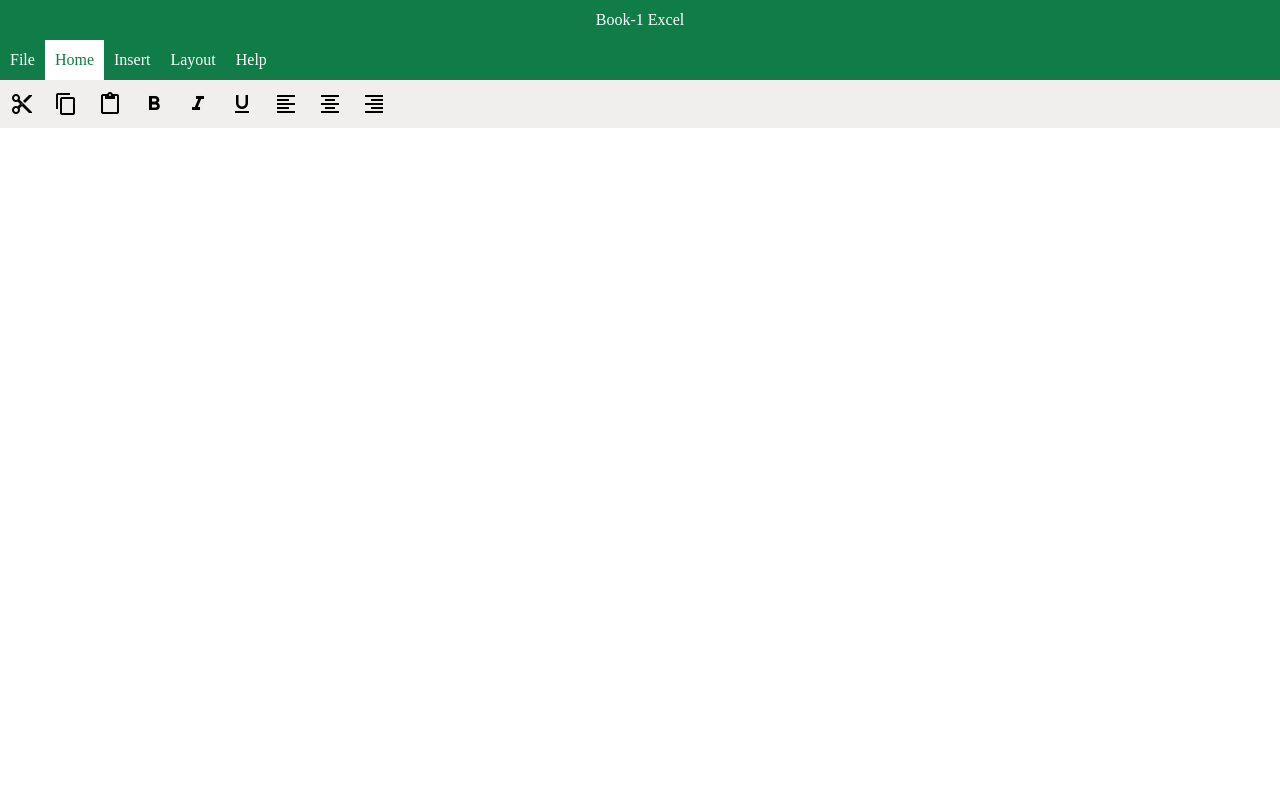
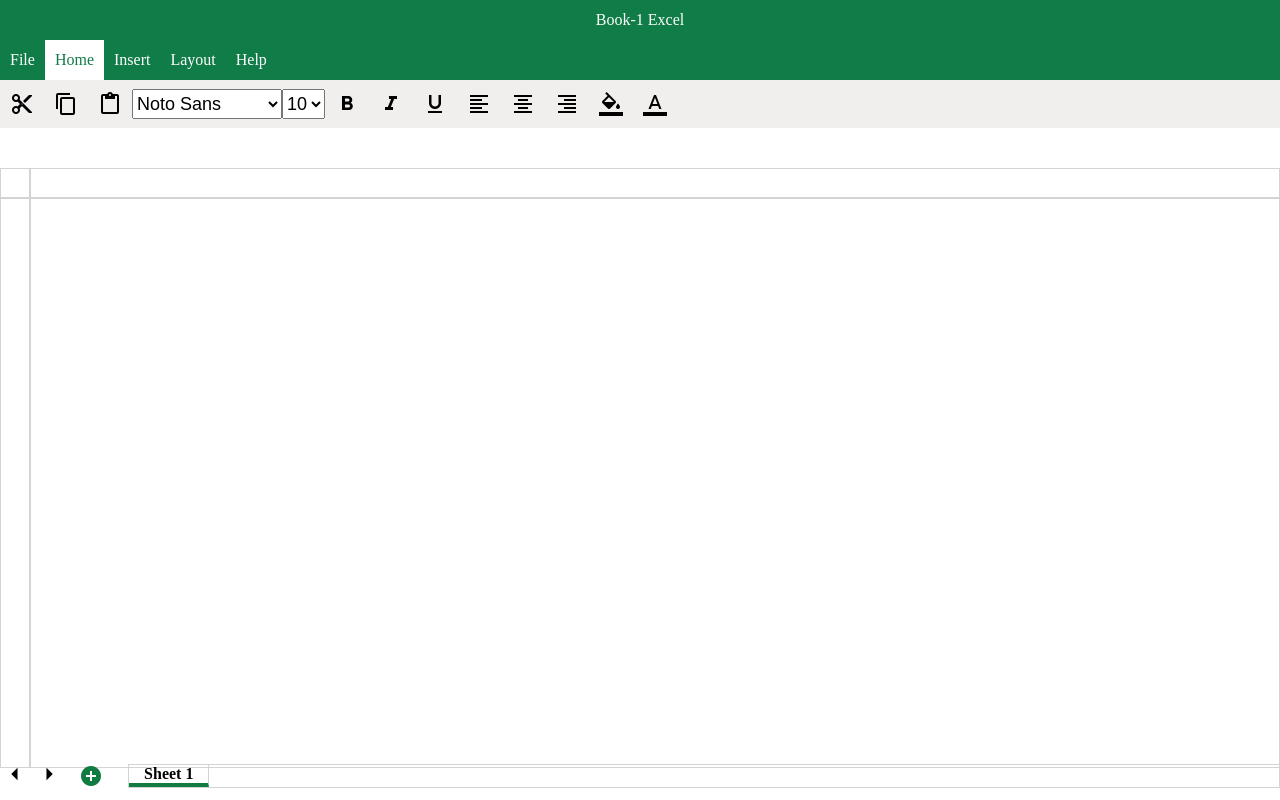
Before and after one commit to kshitizsaxena22/Excel-Clone, a plain HTML site: page index.html in a window 1280 px wide. Drawn offline with Linux system fonts and the light colour scheme.

Commit message:
positioning of divs done

```diff
--- a/index.html
+++ b/index.html
@@ -1,10 +1,13 @@
 <!DOCTYPE html>
 <html lang="en">
   <head>
-    <meta charset="UTF-8">
-    <meta http-equiv="X-UA-Compatible" content="IE=edge">
-    <meta name="viewport" content="width=device-width, initial-scale=1.0">
-    <link href="https://fonts.googleapis.com/icon?family=Material+Icons" rel="stylesheet">
+    <meta charset="UTF-8" />
+    <meta http-equiv="X-UA-Compatible" content="IE=edge" />
+    <meta name="viewport" content="width=device-width, initial-scale=1.0" />
+    <link
+      href="https://fonts.googleapis.com/icon?family=Material+Icons"
+      rel="stylesheet"
+    />
     <link href="style.css" rel="stylesheet" />
     <title>Excel Clone</title>
   </head>
@@ -22,21 +25,84 @@
         <div class="material-icons menu-icon icon-cut">content_cut</div>
         <div class="material-icons menu-icon icon-copy">content_copy</div>
         <div class="material-icons menu-icon icon-paste">content_paste</div>
+        <select class="selector font-family-selector">
+          <option style="font-family: Noto Sans" value="Noto Sans">
+            Noto Sans
+          </option>
+          <option style="font-family: Arial" value="Arial">Arial</option>
+          <option style="font-family: Calibri" value="Calibri">Calibri</option>
+          <option style="font-family: Comic Sans MS" value="Comic Sans MS">
+            Comic Sans MS
+          </option>
+          <option style="font-family: Courier New" value="Courier New">
+            Courier New
+          </option>
+          <option style="font-family: Impact" value="Impact">Impact</option>
+          <option style="font-family: Georgia" value="Georgia">Georgia</option>
+          <option style="font-family: Garamond" value="Garamond">
+            Garamond
+          </option>
+          <option style="font-family: Lato" value="Lato">Lato</option>
+          <option style="font-family: Open Sans" value="Open Sans">
+            Open Sans
+          </option>
+          <option style="font-family: Palatino" value="Palatino">
+            Palatino
+          </option>
+          <option style="font-family: Verdana" value="Verdana">Verdana</option>
+        </select>
+        <select class="selector font-size-selector">
+          <option value="10">10</option>
+          <option value="12">12</option>
+          <option value="14">14</option>
+          <option value="16">16</option>
+          <option value="18">18</option>
+          <option value="20">20</option>
+          <option value="22">22</option>
+          <option value="24">24</option>
+          <option value="26">26</option>
+          <option value="30">30</option>
+          <option value="32">32</option>
+        </select>
         <div class="material-icons menu-icon icon-bold">format_bold</div>
         <div class="material-icons menu-icon icon-italic">format_italic</div>
-            <div class="material-icons menu-icon icon-underline">format_underline</div>
-            <div class="material-icons menu-icon icon-align-left">format_align_left</div>
-            <div class="material-icons menu-icon icon-align-center">format_align_center</div>
-            <div class="material-icons menu-icon icon-align-right">format_align_right</div>
+        <div class="material-icons menu-icon icon-underline">
+          format_underline
+        </div>
+        <div class="material-icons menu-icon icon-align-left">
+          format_align_left
+        </div>
+        <div class="material-icons menu-icon icon-align-center">
+          format_align_center
+        </div>
+        <div class="material-icons menu-icon icon-align-right">
+          format_align_right
+        </div>
+        <div class="material-icons menu-icon icon-color-fill">
+          format_color_fill
+        </div>
+        <div class="material-icons menu-icon icon-color-text">
+          format_color_text
+        </div>
       </div>
       <div class="formula-bar"></div>
       <div class="data-container">
+        <div class="select-all"></div>
+        <div class="column-name-container"></div>
         <div class="row-name-container"></div>
-            <div class="column-name-container"></div>
         <div class="input-cell-container"></div>
+      </div>
+      <div class="sheet-bar">
+        <div class="scroller">
+          <div class="material-icons icon-left-scroll">arrow_left</div>
+          <div class="material-icons icon-left-scroll">arrow_right</div>
+        </div>
 
+        <div class="material-icons icon-add">add_circle</div>
+        <div class="sheet-tab-container">
+          <div class="sheet-tab">Sheet 1</div>
         </div>
-        <div class="sheet-bar"></div>
+      </div>
     </div>
   </body>
 </html>
--- a/style.css
+++ b/style.css
@@ -1,4 +1,4 @@
-body{
+body {
   margin: 0;
   overflow: hidden;
   font-size: 14;
@@ -8,27 +8,26 @@ body{
   box-sizing: border-box;
 }
 
-.container{
+.container {
   height: 100vh;
-
 }
 
-.title-bar{
+.title-bar {
   height: 5vh;
   background-color: #107c47;
   display: flex;
-    justify-content: center;   /*align horizontally for row*/
+  justify-content: center; /*align horizontally for row*/
   align-items: center; /*align vertically for row*/
   color: white;
 }
 
-.menu-bar{
+.menu-bar {
   height: 5vh;
   background-color: #107c47;
   display: flex;
 }
 
-.menu-item{
+.menu-item {
   padding-left: 10px;
   padding-right: 10px;
   color: white;
@@ -37,51 +36,132 @@ body{
   align-items: center;
 }
 
-.menu-item.selected{
+.menu-item.selected {
   background-color: #fff;
   color: #107c47;
 }
 
-.menu-icon-bar{
+.menu-icon-bar {
   height: 6vh;
 
   display: flex;
+  align-items: center;
   background-color: rgb(241, 238, 238);
 }
-.menu-icon{
+.menu-icon {
   padding-left: 10px;
   padding-right: 10px;
   align-items: center;
   height: 100%;
   display: flex;
 }
-.menu-icon:hover{
+.menu-icon:hover {
   background-color: lightgray;
   cursor: pointer;
 }
 
-
-.menu-item:hover{
+.menu-item:hover {
   background-color: rgb(5, 44, 44);
   cursor: pointer;
-
 }
-.menu-item.selected:hover{
+.menu-item.selected:hover {
   background-color: #fff;
   cursor: default;
 }
-.menu-icon-bar{
+.menu-icon-bar {
   height: 6vh;
 }
 
-.formula-bar{
+.font-family-selector {
+  width: 150px;
+}
+.selector {
+  font-size: 18px;
+  height: 30px;
+}
+.selector option {
+  font-size: 18px;
+}
+
+.formula-bar {
   height: 5vh;
 }
 
-.data-container{
+.data-container {
   height: 74vh;
+  display: flex;
+  flex-wrap: wrap;
 }
 
-.sheet-bar{
+.select-all{
+    height: 30px;
+    width: 30px;
+    border: 1px solid lightgray;
+}
+
+.column-name-container{
+    height: 30px;
+    width: calc(100vw - 30px);
+    border: 1px solid lightgray;
+}
+
+.row-name-container{
+    height: calc(75vh - 30px);
+    width: 30px;
+    border: 1px solid lightgray;
+}
+
+.input-cell-container{
+    width: calc(100vw - 30px);
+    height: calc(75vh - 30px);
+    border: 1px solid lightgray;
+}
+
+
+.sheet-bar {
     height: 4vh;
+    display: flex;
+    align-items: center;
 }
+.scroller {
+    width: 70px;
+}
+.icon-left-scroll, .icon-right-scroll {
+    font-size: 30px;
+}
+
+.icon-left-scroll:hover, .icon-right-scroll:hover {
+    background-color: lightgray;
+    cursor: pointer;
+}
+
+.icon-add {
+    color: #107c41;
+    margin-left: 10px;
+    margin-right: 10px;
+    width: 40px;
+}
+
+.icon-add:hover {
+    cursor: pointer;
+    transform: scale(1.2);
+}
+.sheet-tab-container {
+    border: 1px solid lightgray;
+    width: calc(100vw - 110px);
+}
+.sheet-tab {
+    border-bottom: 4px solid#107c41;
+    padding-left: 10px;
+    padding-right: 10px;
+    display: flex;
+    width: 80px;
+    align-items: center;
+    justify-content: center;
+    font-weight: 600;
+    border-right: 1px solid lightgray;
+}
+
+.sheet-tab:hover {
+    cursor: default;
+}
```
Lines whose indentation alone changed are shown as unchanged.
